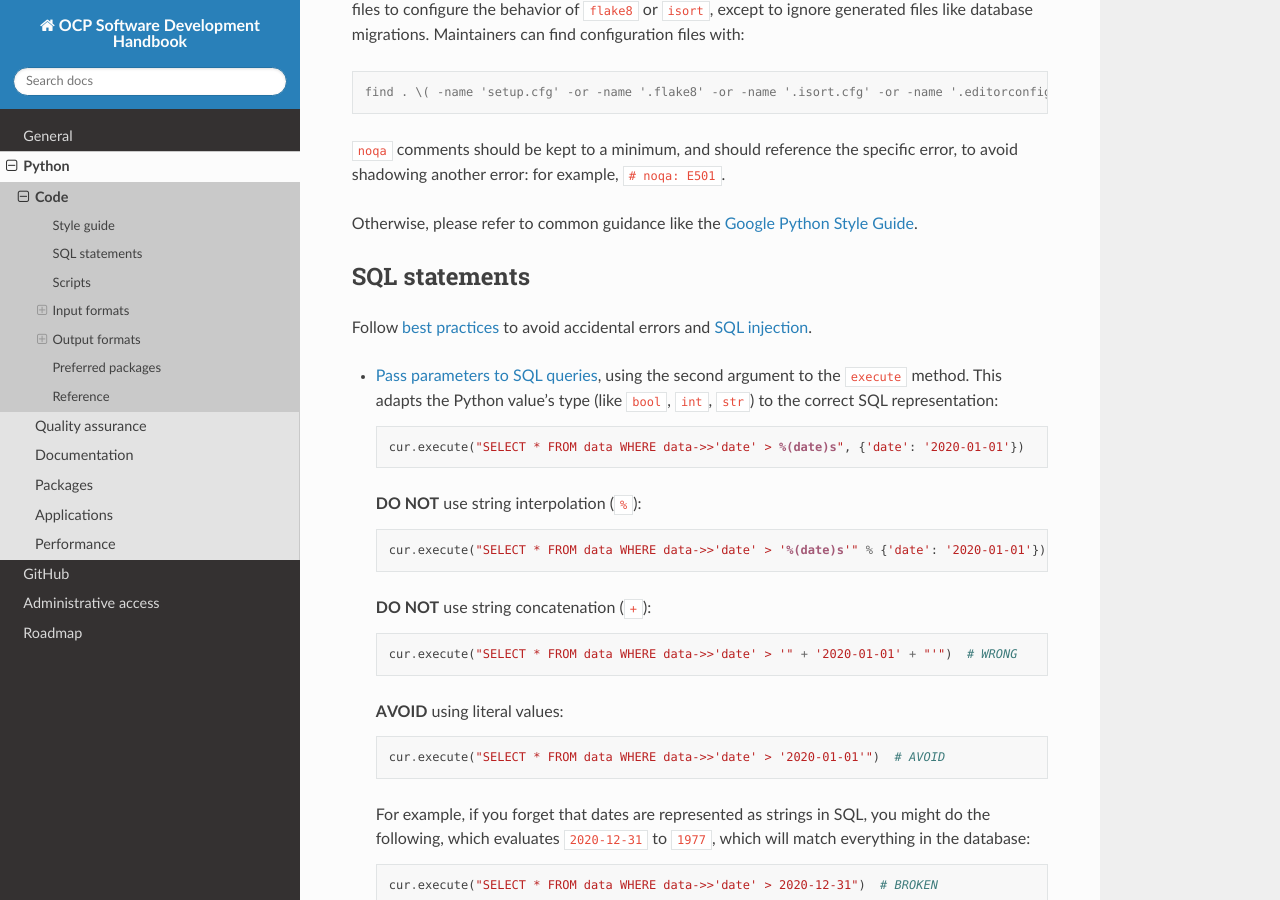
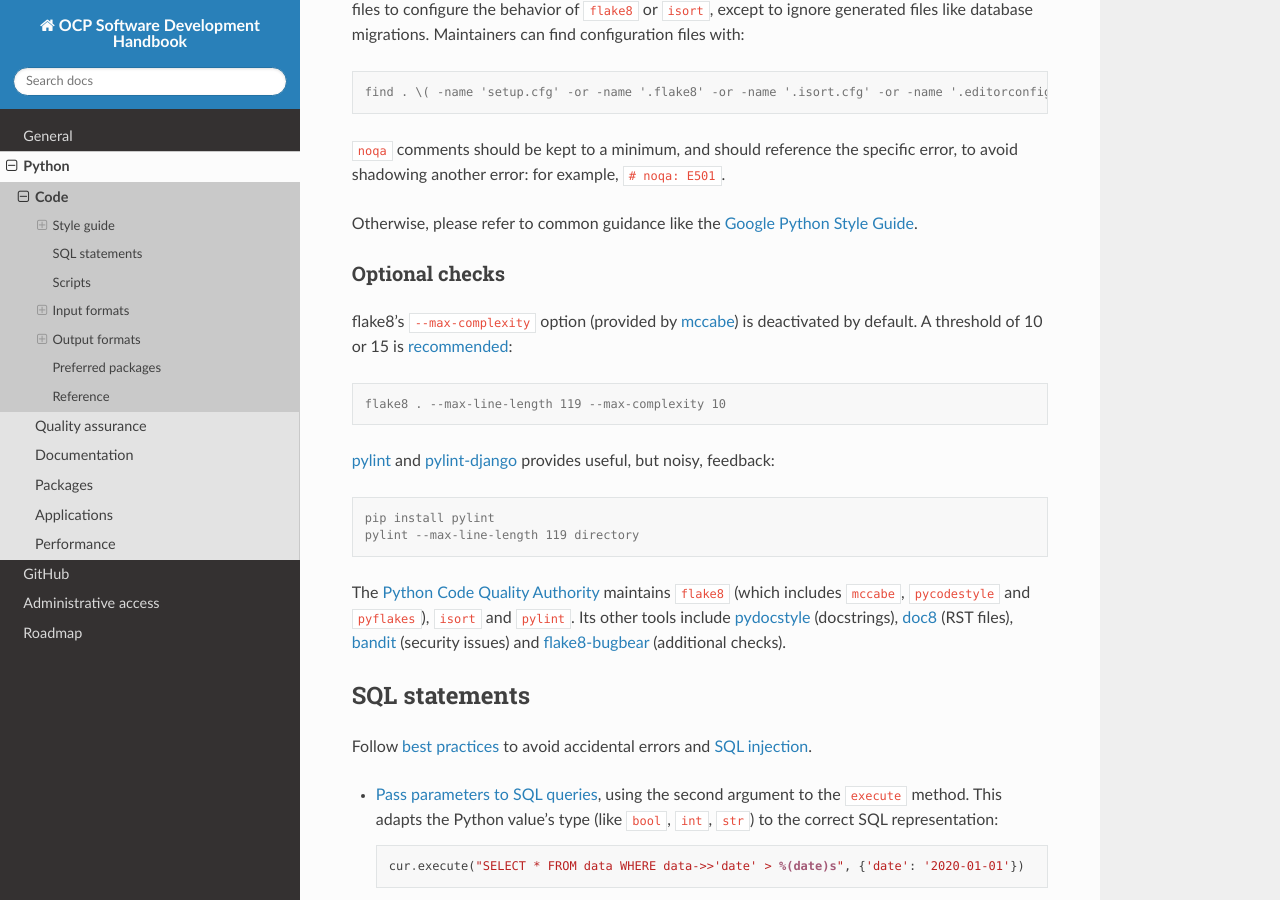
Before and after one commit to open-contracting/software-development-handbook, a Sphinx documentation site: the page built from docs/python/code.rst, in a window 1280 px wide and 900 px high, scrolled down 339 px. Built offline with Sphinx 7.4.7 and the Read the Docs theme 2.0.0, drawn with Linux system fonts in a browser that asks for light colours.

Commit message:
Add section on optional checks in style guide

```diff
--- a/docs/python/code.rst
+++ b/docs/python/code.rst
@@ -19,6 +19,24 @@ Repositories should not use ``setup.cfg``, ``.flake8``, ``.isort.cfg``, ``.edito
 ``noqa`` comments should be kept to a minimum, and should reference the specific error, to avoid shadowing another error: for example, ``# noqa: E501``.
 
 Otherwise, please refer to common guidance like the `Google Python Style Guide <https://google.github.io/styleguide/pyguide.html>`__.
+
+Optional checks
+~~~~~~~~~~~~~~~
+
+flake8's ``--max-complexity`` option (provided by `mccabe <https://pypi.org/project/mccabe/>`__) is deactivated by default. A threshold of 10 or 15 is `recommended <https://en.wikipedia.org/wiki/Cyclomatic_complexity#Limiting_complexity_during_development>`__:
+
+.. code-block:: shell-session
+
+   flake8 . --max-line-length 119 --max-complexity 10
+
+`pylint <https://pylint.org/>`__ and `pylint-django <https://pypi.org/project/pylint-django/>`__ provides useful, but noisy, feedback:
+
+.. code-block:: shell-session
+
+   pip install pylint
+   pylint --max-line-length 119 directory
+
+The `Python Code Quality Authority <https://github.com/PyCQA>`__ maintains ``flake8`` (which includes ``mccabe``, ``pycodestyle`` and ``pyflakes``), ``isort`` and ``pylint``. Its other tools include `pydocstyle <http://pydocstyle.org/>`__ (docstrings), `doc8 <https://pypi.org/project/doc8/>`__ (RST files), `bandit <https://bandit.readthedocs.io/en/latest/>`__ (security issues) and `flake8-bugbear <https://pypi.org/project/flake8-bugbear/>`__ (additional checks).
 
 SQL statements
 --------------
```
